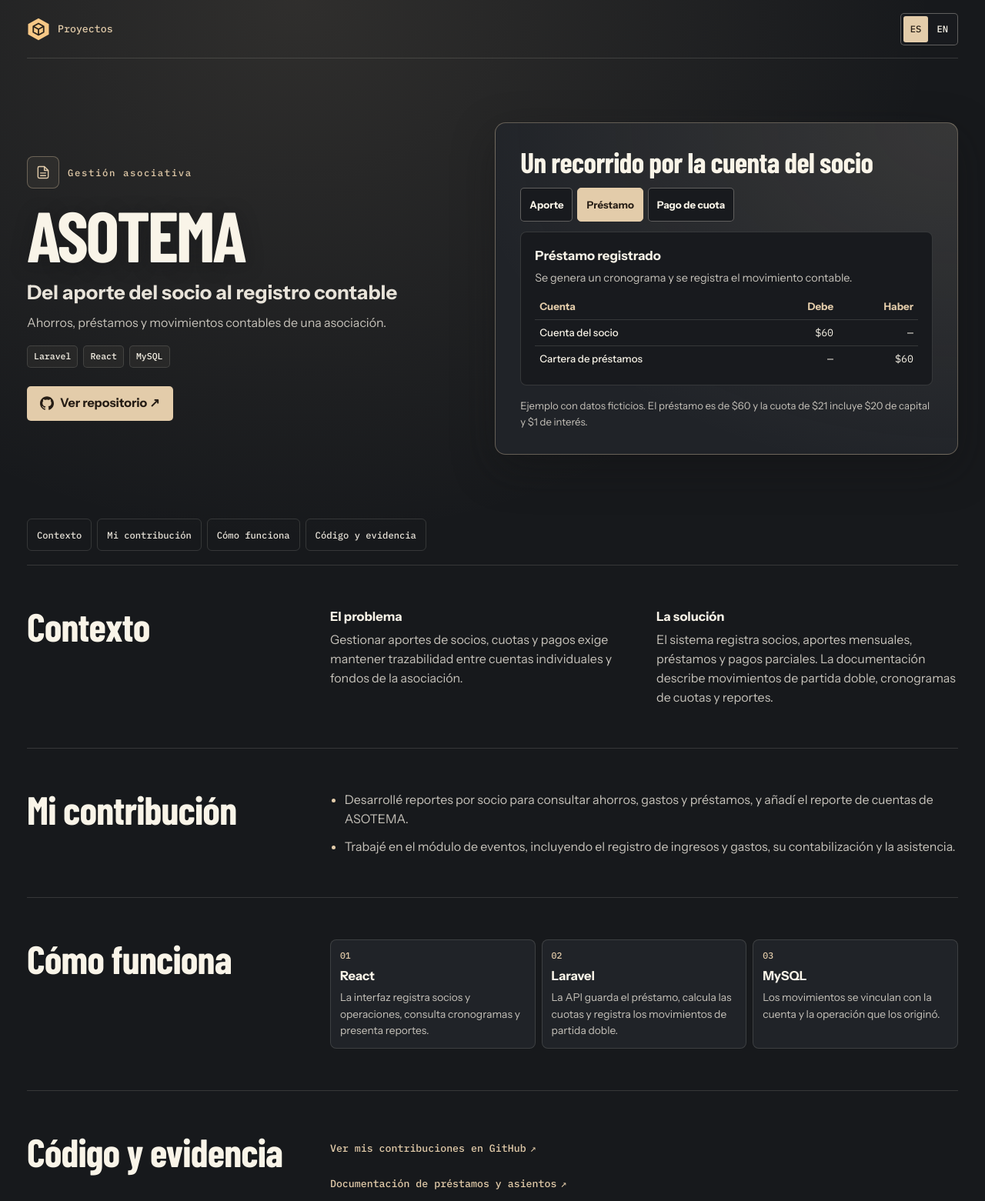
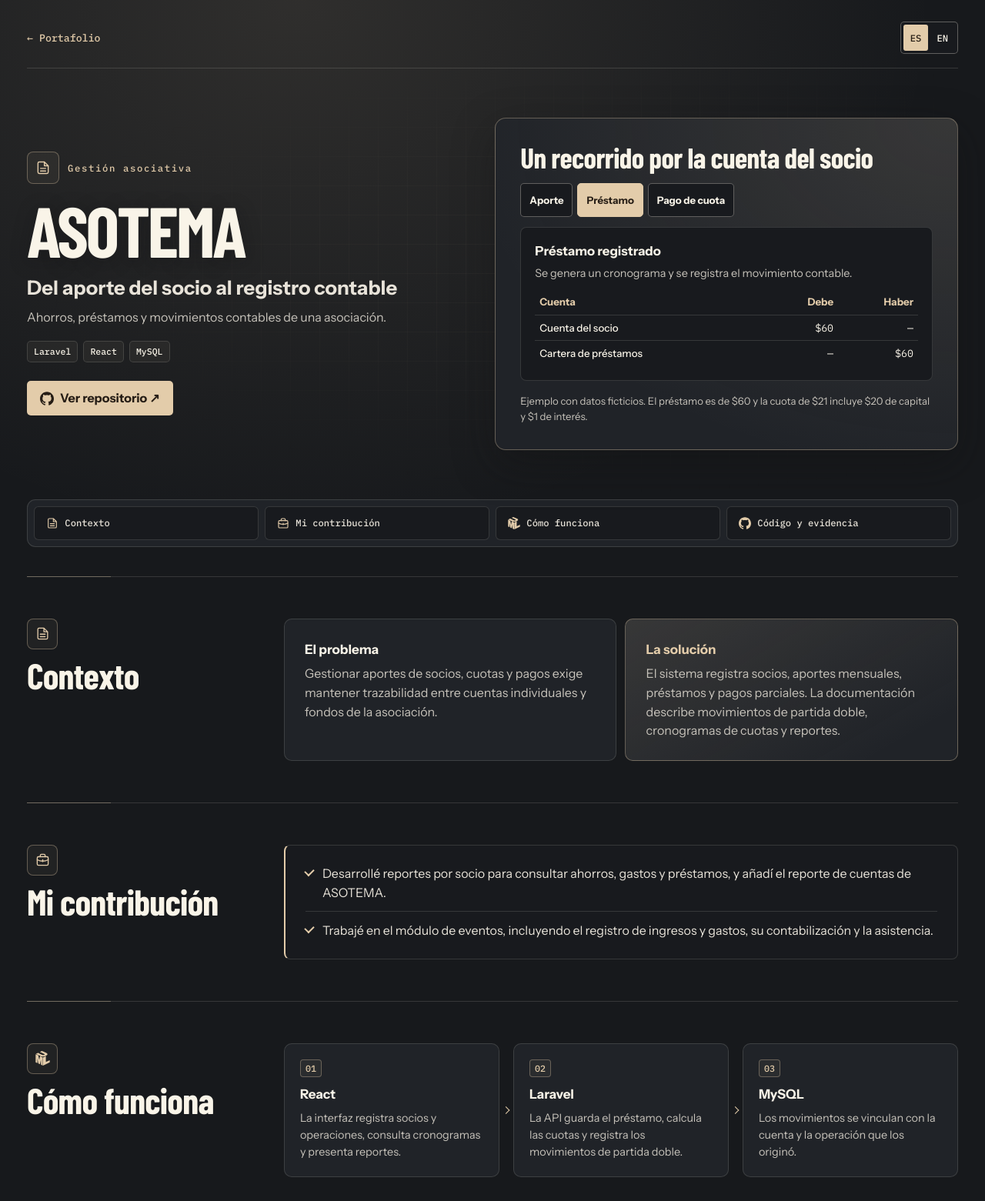
Before and after one commit to Diego200509/diego200509.github.io, a plain HTML site: page asotema.html in a window 1280 px wide. Shown: the top 1561 px of the page at 77% size. Drawn offline with nearby package versions, Linux system fonts and the light colour scheme; a web font is replaced by a local one.

Commit message:
Mejora las secciones y unifica el regreso de las fichas

```diff
--- a/asotema.html
+++ b/asotema.html
@@ -9,16 +9,13 @@
   <link rel="icon" href="./assets/mark.svg" type="image/svg+xml">
   <link rel="stylesheet" href="./styles.css?v=case-studies">
   <link rel="stylesheet" href="./site-footer.css?v=palette">
-  <link rel="stylesheet" href="./case-study.css">
+  <link rel="stylesheet" href="./case-study.css?v=sections">
   <script type="importmap">{"imports":{"./content.js":"./content.js?v=case-studies","./site-footer.js":"./site-footer.js?v=inline"}}</script>
-  <script type="module" src="./case-study.js"></script>
+  <script type="module" src="./case-study.js?v=sections"></script>
 </head>
 <body class="case-page">
   <header class="case-bar content">
-    <a class="case-brand" id="case-return" href="./index.html#projects">
-      <img src="./assets/mark.svg" width="30" height="30" alt="">
-      <span data-t="projects">Proyectos</span>
-    </a>
+    <a class="text-link" id="case-return" href="./index.html#projects" data-t="backSite">← Portafolio</a>
     <div class="languages" role="group" aria-label="Idioma / Language">
       <button type="button" lang="es" data-lang="es" aria-label="Español" aria-pressed="true">ES</button>
       <button type="button" lang="en" data-lang="en" aria-label="English" aria-pressed="false">EN</button>
--- a/case-content.js
+++ b/case-content.js
@@ -1,12 +1,12 @@
 export const caseLabels = {
   es: {
-    back: "Volver a proyectos", demo: "Ver demostración ↓", sections: "En esta ficha", context: "Contexto", contribution: "Mi contribución",
+    demo: "Ver demostración ↓", sections: "En esta ficha", context: "Contexto", contribution: "Mi contribución",
     architecture: "Cómo funciona", evidence: "Código y evidencia", problem: "El problema", solution: "La solución",
     technologies: "Tecnologías", commits: "Ver mis contribuciones en GitHub", other: "Explorar otros proyectos",
     more: "Ver los proyectos seleccionados →"
   },
   en: {
-    back: "Back to projects", demo: "See the demo ↓", sections: "On this page", context: "Context", contribution: "My contribution",
+    demo: "See the demo ↓", sections: "On this page", context: "Context", contribution: "My contribution",
     architecture: "How it works", evidence: "Code and evidence", problem: "The problem", solution: "The solution",
     technologies: "Technologies", commits: "See my contributions on GitHub", other: "Explore other projects",
     more: "See selected projects →"
--- a/case-study.css
+++ b/case-study.css
@@ -7,26 +7,31 @@
   align-items: center;
   justify-content: space-between;
   gap: 16px;
-  min-height: 76px;
+  padding-block: 28px 18px;
   border-bottom: 1px solid var(--line);
 }
 
-.case-brand {
-  display: inline-flex;
-  align-items: center;
-  gap: 10px;
-  color: var(--gold);
-  font: 500 .83rem/1.4 var(--mono);
-}
-
-.case-brand img { flex: none; }
-
 .case-hero {
+  position: relative;
+  isolation: isolate;
   display: grid;
   align-items: center;
   grid-template-columns: minmax(0, .95fr) minmax(0, 1.05fr);
   gap: clamp(24px, 5vw, 72px);
-  padding-block: clamp(42px, 6.5vw, 94px);
+  padding-block: clamp(38px, 5vw, 76px);
+}
+
+.case-hero::before {
+  position: absolute;
+  inset: 0;
+  z-index: -1;
+  background:
+    linear-gradient(var(--gold-tint) 1px, transparent 1px),
+    linear-gradient(90deg, var(--gold-tint) 1px, transparent 1px);
+  background-size: 38px 38px;
+  mask-image: radial-gradient(ellipse at 65% 46%, black, transparent 71%);
+  pointer-events: none;
+  content: "";
 }
 
 .case-category { display: flex; align-items: center; gap: 11px; }
@@ -155,49 +160,145 @@
 .case-histogram-legend span:last-child { color: var(--plot-channel); }
 .case-demo-error { color: var(--status-danger); font-size: .82rem; }
 
-.case-index { display: flex; flex-wrap: wrap; gap: 7px; padding: 0 0 18px; }
+.case-index {
+  display: grid;
+  grid-template-columns: repeat(4, minmax(0, 1fr));
+  gap: 8px;
+  margin-bottom: clamp(22px, 3vw, 42px);
+  padding: 8px;
+  border: 1px solid var(--line);
+  border-radius: 11px;
+  background: var(--panel);
+}
+
 .case-index a {
-  display: grid;
+  display: flex;
   align-items: center;
-  min-height: 42px;
-  padding: 5px 12px;
+  gap: 8px;
+  min-height: 44px;
+  padding: 6px clamp(7px, 1.2vw, 16px);
   border-radius: 6px;
   border: 1px solid var(--line);
+  background: var(--surface-inset);
   color: var(--ink-soft);
   font: 500 .76rem/1.4 var(--mono);
+  transition: background-color .2s ease, border-color .2s ease, color .2s ease;
 }
 
-.case-index a:hover { color: var(--gold); border-color: var(--gold); text-decoration: none; }
+.case-index a:is(:hover, :focus-visible) { color: var(--gold); background: var(--surface-raised); border-color: var(--gold); text-decoration: none; }
+.case-index svg { width: 16px; height: 16px; flex: none; color: var(--gold); }
 
 .case-section {
+  position: relative;
   display: grid;
-  grid-template-columns: minmax(0, .42fr) minmax(0, 1fr);
-  gap: clamp(16px, 4vw, 52px);
-  padding-block: clamp(25px, 4.2vw, 56px);
+  grid-template-columns: minmax(0, .33fr) minmax(0, 1fr);
+  align-items: start;
+  gap: clamp(17px, 3.5vw, 48px);
+  padding-block: clamp(25px, 4.2vw, 57px);
   border-top: 1px solid var(--line);
   scroll-margin-top: 14px;
 }
 
-.case-section h2,.case-related h2 { font-size: clamp(1.85rem, 4vw, 3.3rem); }
-.case-section h3 { margin-bottom: 5px; color: var(--ink); font-size: 1.03rem; }
-.case-section p,.case-contributions { color: var(--muted); }
-.case-context { display: grid; grid-template-columns: repeat(2, minmax(0, 1fr)); gap: clamp(13px, 3vw, 32px); }
-.case-contributions { display: grid; gap: 11px; margin: 0; padding-left: 1.18em; }
-.case-contributions li::marker { color: var(--gold); }
-.case-system { display: grid; grid-template-columns: repeat(3, minmax(0, 1fr)); gap: 8px; margin: 0; padding: 0; list-style: none; }
-.case-system li { padding: 12px; border: 1px solid var(--line); border-radius: 8px; background: var(--panel); font-size: .86rem; }
-.case-system li > span { display: block; margin-bottom: 7px; color: var(--gold); font: 500 .72rem var(--mono); }
-.case-evidence { display: grid; gap: 6px; margin: 0; padding: 0; list-style: none; }
-.case-evidence a { display: inline-flex; align-items: center; gap: 5px; min-height: 40px; }
-.case-capture { margin: 15px 0 0; }
-.case-capture img { display: block; max-width: 100%; height: auto; border-radius: 7px; border: 1px solid var(--line); }
-.case-capture figcaption { margin-top: 7px; color: var(--muted); font-size: .82rem; }
+.case-section::before {
+  position: absolute;
+  inset: -1px auto auto 0;
+  width: clamp(50px, 9%, 112px);
+  height: 1px;
+  background: var(--gold-line);
+  transition: background-color .25s ease, width .25s ease;
+  content: "";
+}
+
+.case-section:target::before { width: 22%; background: var(--gold); }
+.case-section-heading { display: grid; justify-items: start; gap: 11px; }
+.case-section-heading > span,.case-evidence-icon {
+  display: grid;
+  place-items: center;
+  width: 40px;
+  height: 40px;
+  border: 1px solid var(--gold-line);
+  border-radius: 8px;
+  background: var(--gold-tint);
+  color: var(--gold);
+}
+
+.case-section-heading svg,.case-evidence-icon svg { width: 19px; height: 19px; }
+.case-section h2,.case-related h2 { font-size: clamp(1.87rem, 3.65vw, 3.15rem); }
+.case-section h3 { margin-bottom: 6px; color: var(--ink); font-size: 1.06rem; }
+.case-section p { color: var(--muted); }
+
+.case-context { display: grid; grid-template-columns: repeat(2, minmax(0, 1fr)); gap: 11px; }
+.case-context > div { padding: clamp(14px, 2.25vw, 26px); border: 1px solid var(--line); border-radius: 10px; background: var(--panel); }
+.case-context .case-solution { border-color: var(--gold-line); background: linear-gradient(150deg, var(--gold-wash), transparent 85%), var(--panel); }
+.case-solution h3 { color: var(--gold); }
+
+.case-contributions {
+  margin: 0;
+  padding: clamp(6px, 1vw, 12px) clamp(13px, 2.25vw, 26px);
+  list-style: none;
+  border: 1px solid var(--line);
+  border-left: 2px solid var(--gold);
+  border-radius: 8px;
+  background: var(--surface-inset);
+}
+
+.case-contributions li { display: grid; grid-template-columns: 10px minmax(0, 1fr); gap: 12px; padding-block: 12px; color: var(--ink-soft); }
+.case-contributions li + li { border-top: 1px solid var(--line); }
+.case-contributions li::before {
+  width: 6px;
+  height: 9px;
+  margin: 4px 0 0 1px;
+  border-bottom: 2px solid var(--gold);
+  border-right: 2px solid var(--gold);
+  transform: rotate(45deg);
+  content: "";
+}
+
+.case-system { display: grid; grid-template-columns: repeat(3, minmax(0, 1fr)); gap: 18px; margin: 0; padding: 0; list-style: none; }
+.case-system li { position: relative; padding: clamp(12px, 1.7vw, 20px); border: 1px solid var(--line); border-radius: 10px; background: var(--panel); font-size: .9rem; }
+.case-system li > span { display: inline-block; margin-bottom: 9px; padding: 3px 6px; border: 1px solid var(--gold-line); border-radius: 4px; background: var(--gold-tint); color: var(--gold); font: 500 .73rem/1.35 var(--mono); }
+.case-system li:not(:last-child)::after {
+  position: absolute;
+  top: 50%;
+  right: -13px;
+  width: 6px;
+  height: 6px;
+  border-top: 1px solid var(--gold);
+  border-right: 1px solid var(--gold);
+  transform: translateY(-50%) rotate(45deg);
+  content: "";
+}
+
+.case-evidence { display: grid; gap: 7px; margin: 0; padding: 0; list-style: none; }
+.case-evidence a {
+  display: grid;
+  grid-template-columns: auto minmax(0, 1fr) auto;
+  align-items: center;
+  gap: 11px;
+  min-height: 56px;
+  padding: 7px clamp(9px, 1.35vw, 15px);
+  border: 1px solid var(--line);
+  border-radius: 8px;
+  background: var(--panel);
+  color: var(--ink-soft);
+  font-weight: 600;
+  transition: border-color .2s ease, background-color .2s ease;
+}
+
+.case-evidence a:is(:hover, :focus-visible) { border-color: var(--gold); background: var(--surface-raised); text-decoration: none; }
+.case-evidence-icon { width: 34px; height: 34px; border-color: var(--line); }
+.case-evidence-icon svg { width: 16px; height: 16px; }
+.case-external { color: var(--gold); }
+.case-capture { margin: 15px 0 0; border: 1px solid var(--line); border-radius: 9px; background: var(--panel); }
+.case-capture a { display: block; }
+.case-capture img { display: block; max-width: 100%; height: auto; border-radius: 8px 8px 0 0; }
+.case-capture figcaption { padding: 9px 12px; color: var(--muted); font-size: .82rem; }
 
 .case-related { padding-block: clamp(24px, 4vw, 52px) clamp(35px, 6vw, 80px); border-top: 1px solid var(--line); }
 .case-related header { display: flex; justify-content: space-between; gap: 9px 21px; align-items: center; flex-wrap: wrap; margin-bottom: 17px; }
 .case-related-grid { display: grid; grid-template-columns: repeat(3, minmax(0, 1fr)); gap: 9px; }
-.case-related-grid a { padding: clamp(12px, 2vw, 19px); border: 1px solid var(--line); border-radius: 8px; background: var(--panel); }
-.case-related-grid a:hover { border-color: var(--gold); text-decoration: none; }
+.case-related-grid a { padding: clamp(12px, 2vw, 19px); border: 1px solid var(--line); border-radius: 8px; background: linear-gradient(145deg, var(--gold-tint), transparent 78%), var(--panel); transition: border-color .2s ease, background-color .2s ease; }
+.case-related-grid a:is(:hover, :focus-visible) { border-color: var(--gold); background-color: var(--surface-raised); text-decoration: none; }
 .case-related-grid a > span { display: flex; gap: 7px; align-items: center; color: var(--muted); font: .72rem/1.35 var(--mono); }
 .case-related-grid svg { flex: none; width: 16px; height: 16px; color: var(--gold); }
 .case-related-grid strong { display: block; margin-top: 7px; font: 700 clamp(1.35rem, 2.25vw, 1.85rem)/1 var(--display); }
@@ -207,9 +308,15 @@
   .case-hero { grid-template-columns: minmax(0, 1fr); }
   .case-actions .case-demo-jump { display: inline-flex; }
   .case-section { grid-template-columns: minmax(0, 1fr); }
+  .case-section-heading { display: flex; align-items: center; gap: 10px; }
+}
+
+@media (max-width: 620px) {
+  .case-bar { padding-block: 17px 12px; }
+  .case-index { grid-template-columns: repeat(2, minmax(0, 1fr)); }
 }
 
 @media (max-width: 485px) {
-  .case-bar { min-height: 63px; }
   .case-context,.case-system,.case-related-grid { grid-template-columns: minmax(0, 1fr); }
+  .case-system li:not(:last-child)::after { top: auto; right: 50%; bottom: -13px; transform: translateX(50%) rotate(135deg); }
 }
--- a/case-study.js
+++ b/case-study.js
@@ -1,6 +1,6 @@
 import { loadLanguage, projectPage, projects, saveLanguage, translatePage, translations } from "./content.js";
 import { mountContactFooter } from "./site-footer.js";
-import { caseDetails, caseLabels } from "./case-content.js";
+import { caseDetails, caseLabels } from "./case-content.js?v=sections";
 import { caseDemos } from "./case-demos.js";
 
 const study = document.querySelector("#case-study");
@@ -8,9 +8,32 @@ const currentPage = location.pathname.split("/").at(-1);
 const project = projects.find(item => item.page === currentPage);
 const detail = caseDetails[project.id];
 const demoState = {};
+const reducedMotion = matchMedia("(prefers-reduced-motion: reduce)");
+const sectionObserver = "IntersectionObserver" in window && "animate" in Element.prototype
+  ? new IntersectionObserver(entries => {
+    for (const { target, isIntersecting } of entries) {
+      if (!isIntersecting) continue;
+      sectionObserver.unobserve(target);
+      if (reducedMotion.matches || target.matches(":target") || target.contains(document.activeElement)) continue;
+      target.animate([{ opacity: .65, translate: "0 14px" }, { opacity: 1, translate: "0 0" }], {
+        duration: 480,
+        easing: "cubic-bezier(.22, 1, .36, 1)"
+      });
+    }
+  }, { rootMargin: "0px 0px -7% 0px" }) : null;
 
 function icon(name) {
   return `<svg aria-hidden="true" focusable="false"><use href="./assets/landing-icons.svg#${name}"></use></svg>`;
+}
+
+function sectionHeading(id, name, label) {
+  return `<header class="case-section-heading"><span>${icon(name)}</span><h2 id="${id}">${label}</h2></header>`;
+}
+
+function evidenceLink(href, name, label) {
+  return `<li><a href="${href}" target="_blank" rel="noopener noreferrer">
+    <span class="case-evidence-icon">${icon(name)}</span><span>${label}</span><span class="case-external" aria-hidden="true">↗</span>
+  </a></li>`;
 }
 
 function render(language) {
@@ -21,12 +44,15 @@ function render(language) {
   const name = project.name[language];
   const stack = language === "en" && project.stackEn ? project.stackEn : project.stack;
   const returnPath = "./index.html?lang=" + language + "#projects";
-  const sections = [["contexto", labels.context], ["contribucion", labels.contribution], ["sistema", labels.architecture], ["evidencia", labels.evidence]];
+  const sections = [
+    ["contexto", "document", labels.context], ["contribucion", "briefcase", labels.contribution],
+    ["sistema", "uml", labels.architecture], ["evidencia", "github", labels.evidence]
+  ];
 
   document.title = `${name} · Diego Jijón`;
   document.querySelector('meta[name="description"]').content = overview.short;
   document.querySelector("#case-return").href = returnPath;
-  document.querySelector("#case-return").setAttribute("aria-label", labels.back);
+  sectionObserver?.disconnect();
 
   study.innerHTML = `
     <div class="case-hero">
@@ -48,29 +74,29 @@ function render(language) {
       </section>
     </div>
     <nav class="case-index" aria-label="${labels.sections}">
-      ${sections.map(([id, label]) => `<a href="#${id}">${label}</a>`).join("")}
+      ${sections.map(([id, name, label]) => `<a href="#${id}">${icon(name)}<span>${label}</span></a>`).join("")}
     </nav>
     <section class="case-section" id="contexto" aria-labelledby="case-context-title">
-      <h2 id="case-context-title">${labels.context}</h2>
+      ${sectionHeading("case-context-title", "document", labels.context)}
       <div class="case-context">
-        <div><h3>${labels.problem}</h3><p>${overview.problem}</p></div>
-        <div><h3>${labels.solution}</h3><p>${overview.solution}</p></div>
+        <div class="case-problem"><h3>${labels.problem}</h3><p>${overview.problem}</p></div>
+        <div class="case-solution"><h3>${labels.solution}</h3><p>${overview.solution}</p></div>
       </div>
     </section>
     <section class="case-section" id="contribucion" aria-labelledby="case-contribution-title">
-      <h2 id="case-contribution-title">${labels.contribution}</h2>
+      ${sectionHeading("case-contribution-title", "briefcase", labels.contribution)}
       <ul class="case-contributions">${copy.contributions.map(text => `<li>${text}</li>`).join("")}</ul>
     </section>
     <section class="case-section" id="sistema" aria-labelledby="case-system-title">
-      <h2 id="case-system-title">${labels.architecture}</h2>
+      ${sectionHeading("case-system-title", "uml", labels.architecture)}
       <ol class="case-system">${copy.flow.map(([title, text], index) => `<li><span aria-hidden="true">0${index + 1}</span><h3>${title}</h3><p>${text}</p></li>`).join("")}</ol>
     </section>
     <section class="case-section" id="evidencia" aria-labelledby="case-evidence-title">
-      <h2 id="case-evidence-title">${labels.evidence}</h2>
+      ${sectionHeading("case-evidence-title", "github", labels.evidence)}
       <div>
         <ul class="case-evidence">
-          <li><a class="text-link" href="${project.repo}/commits/main/?author=Diego200509" target="_blank" rel="noopener noreferrer">${labels.commits} <span aria-hidden="true">↗</span></a></li>
-          ${copy.evidence.map(([label, path]) => `<li><a class="text-link" href="${project.repo}/blob/main/${path}" target="_blank" rel="noopener noreferrer">${label} <span aria-hidden="true">↗</span></a></li>`).join("")}
+          ${evidenceLink(project.repo + "/commits/main/?author=Diego200509", "github", labels.commits)}
+          ${copy.evidence.map(([label, path]) => evidenceLink(project.repo + "/blob/main/" + path, "document", label)).join("")}
         </ul>
         ${copy.capture ? `<figure class="case-capture"><a href="./assets/rgb-aplicacion.webp" target="_blank" rel="noopener noreferrer"><img src="./assets/rgb-aplicacion.webp" width="1480" height="760" loading="lazy" alt="${copy.capture}"></a><figcaption>${copy.capture}</figcaption></figure>` : ""}
       </div>
@@ -84,6 +110,11 @@ function render(language) {
 
   translatePage(language);
   caseDemos[project.id](document.querySelector("#case-demo"), language, demoState);
+  if (!reducedMotion.matches) {
+    for (const section of study.querySelectorAll(".case-section, .case-related")) {
+      if (section.getBoundingClientRect().top >= innerHeight) sectionObserver?.observe(section);
+    }
+  }
 }
 
 mountContactFooter();
```
Also changed, not shown: laboratorio-rgb.html (+3 -6 lines), semaforo-ia.html (+3 -6 lines), talkapp.html (+3 -6 lines).
